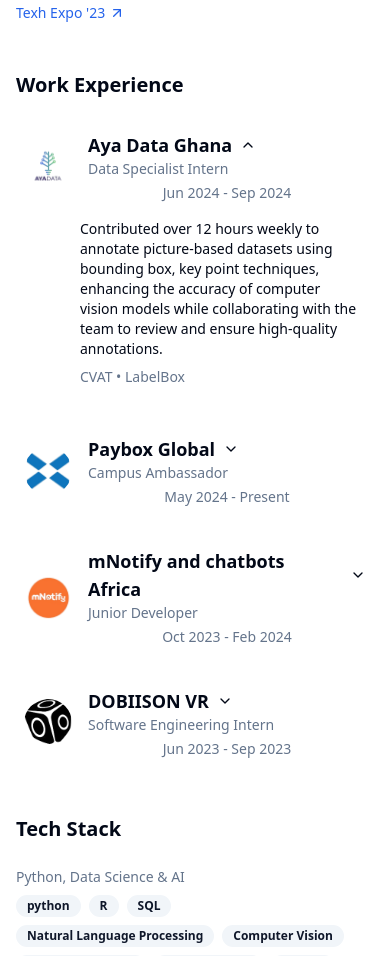
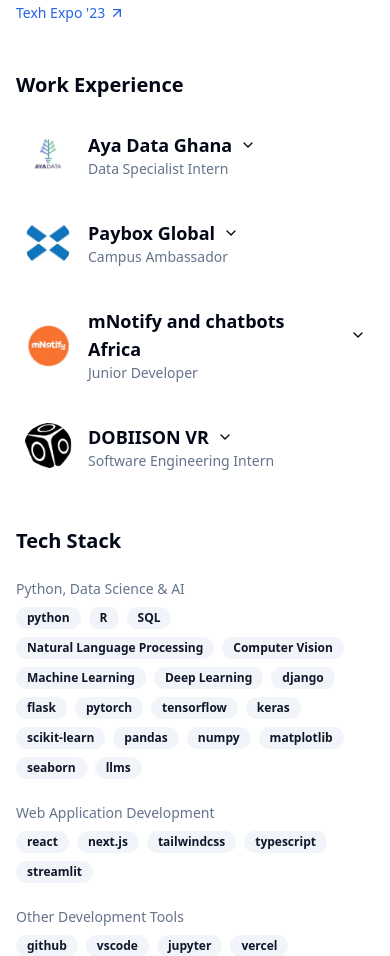
Before and after one commit to AmoKorankye/Web-Portfolio, a Next.js app: page / in a window 390 px wide. Shown: the part 940-1896 px from the top of the page. Built offline with nearby package versions, Linux system fonts and the light colour scheme.

Commit message:
Making random fixes

```diff
--- a/components/WorkExperience.tsx
+++ b/components/WorkExperience.tsx
@@ -49,7 +49,7 @@
 ]
 
 export default function WorkExperience() {
-  const [openItems, setOpenItems] = useState<number[]>([0])
+  const [openItems, setOpenItems] = useState<number[]>([])
 
   const toggleItem = (index: number) => {
     setOpenItems((prev) => (prev.includes(index) ? prev.filter((i) => i !== index) : [...prev, index]))
@@ -81,10 +81,10 @@
                         {openItems.includes(index) ? <ChevronUp size={16} /> : <ChevronDown size={16} />}
                       </span>
                     </h3>
-                    <p className="text-sm text-muted-foreground">{job.title}</p>
-                  </div>
-                  <span className="text-sm text-muted-foreground mt-1 sm:mt-0">{job.period}</span>
+                  <p className="text-sm text-muted-foreground">{job.title}</p>
                 </div>
+                <span className="hidden sm:block text-sm text-muted-foreground">{job.period}</span>
+              </div>
               </div>
             </CollapsibleTrigger>
 
```
